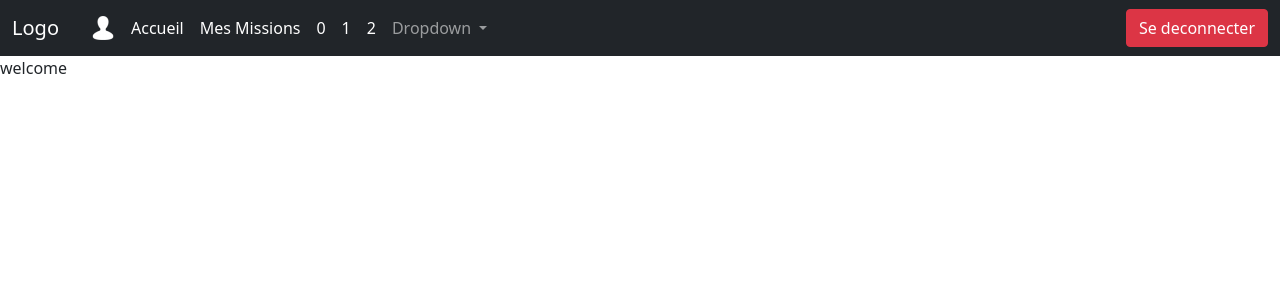
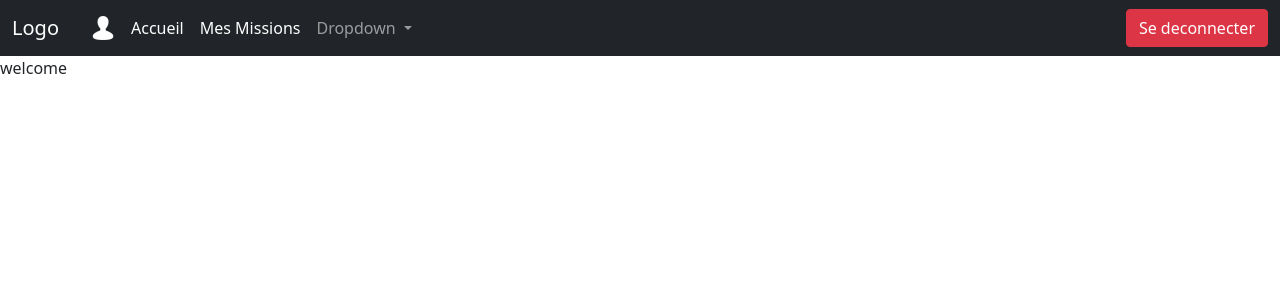
Before and after one commit to MohammedAymane/Projet-Web, a PHP site: page / in a window 1280 px wide. Shown: the top 300 px of the page. Run offline with PHP 8.4, Linux system fonts and the light colour scheme.

Commit message:
Update navbar.php

```diff
--- a/navbar.php
+++ b/navbar.php
@@ -54,14 +54,6 @@
                         <a class="nav-link active" aria-current="page" href="#">Nomenclature</a>
                     </li>';
                     } ?>
-                    <!-- create menu from php array -->
-                    <?php
-                    $menu = ["test1", "test2", "test3"];
-                    foreach ($menu as $key => $value) {
-                        echo '<li class="nav-item">
-                        <a class="nav-link active" aria-current="page" href="' . $value . '">' . $key . '</a>
-                    </li>';
-                    }   ?>
 
 
                     <li class="nav-item dropdown">
```
